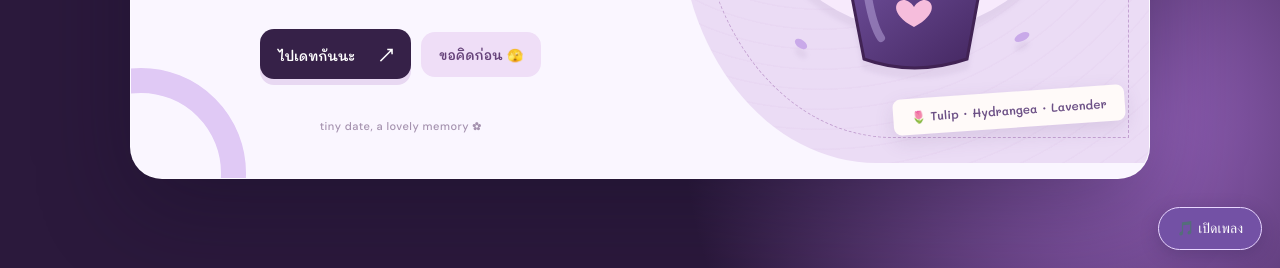
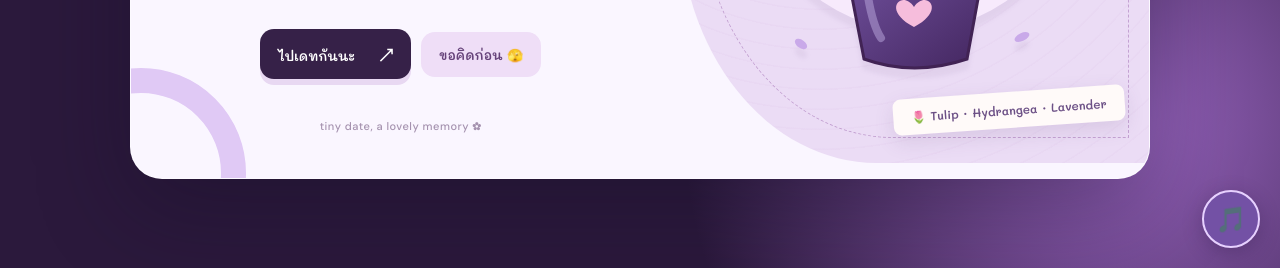
Before and after one commit to puppup88pup55/our-little-date, a plain HTML site: page index.html in a window 1280 px wide. Shown: the part 532-800 px from the top of the page. Drawn offline with Linux system fonts and the light colour scheme.

Commit message:
style.css
Added styles for a fixed purple music button with hover effect.

```diff
--- a/style.css
+++ b/style.css
@@ -1735,3 +1735,41 @@ h1 em {
   cursor: pointer;
   box-shadow: 0 5px 18px #291d4840;
 }
+
+/* 💜 Purple Music Button */
+
+#dateMusicToggle {
+  position: fixed !important;
+  right: 20px !important;
+  bottom: 20px !important;
+  left: auto !important;
+  top: auto !important;
+
+  z-index: 99999;
+  width: 58px;
+  height: 58px;
+  padding: 0;
+
+  display: flex;
+  align-items: center;
+  justify-content: center;
+
+  background: #7351a5;
+  color: white;
+  border: 2px solid #e7d1ff;
+  border-radius: 50%;
+
+  font-size: 0;
+  cursor: pointer;
+  box-shadow: 0 5px 20px #301c4855;
+  transition: transform 0.2s ease;
+}
+
+#dateMusicToggle::before {
+  content: "🎵";
+  font-size: 25px;
+}
+
+#dateMusicToggle:hover {
+  transform: scale(1.08);
+}
```
